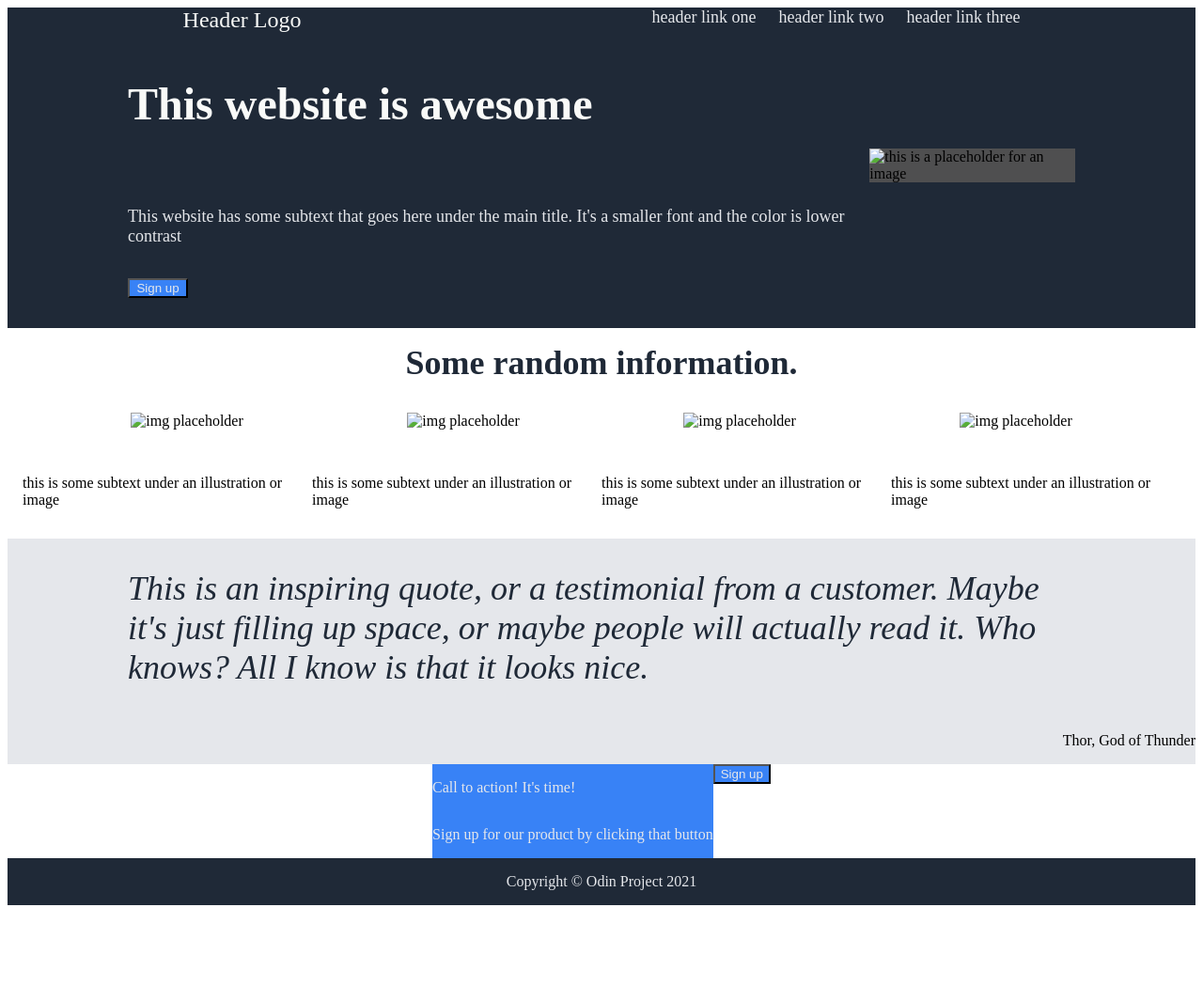
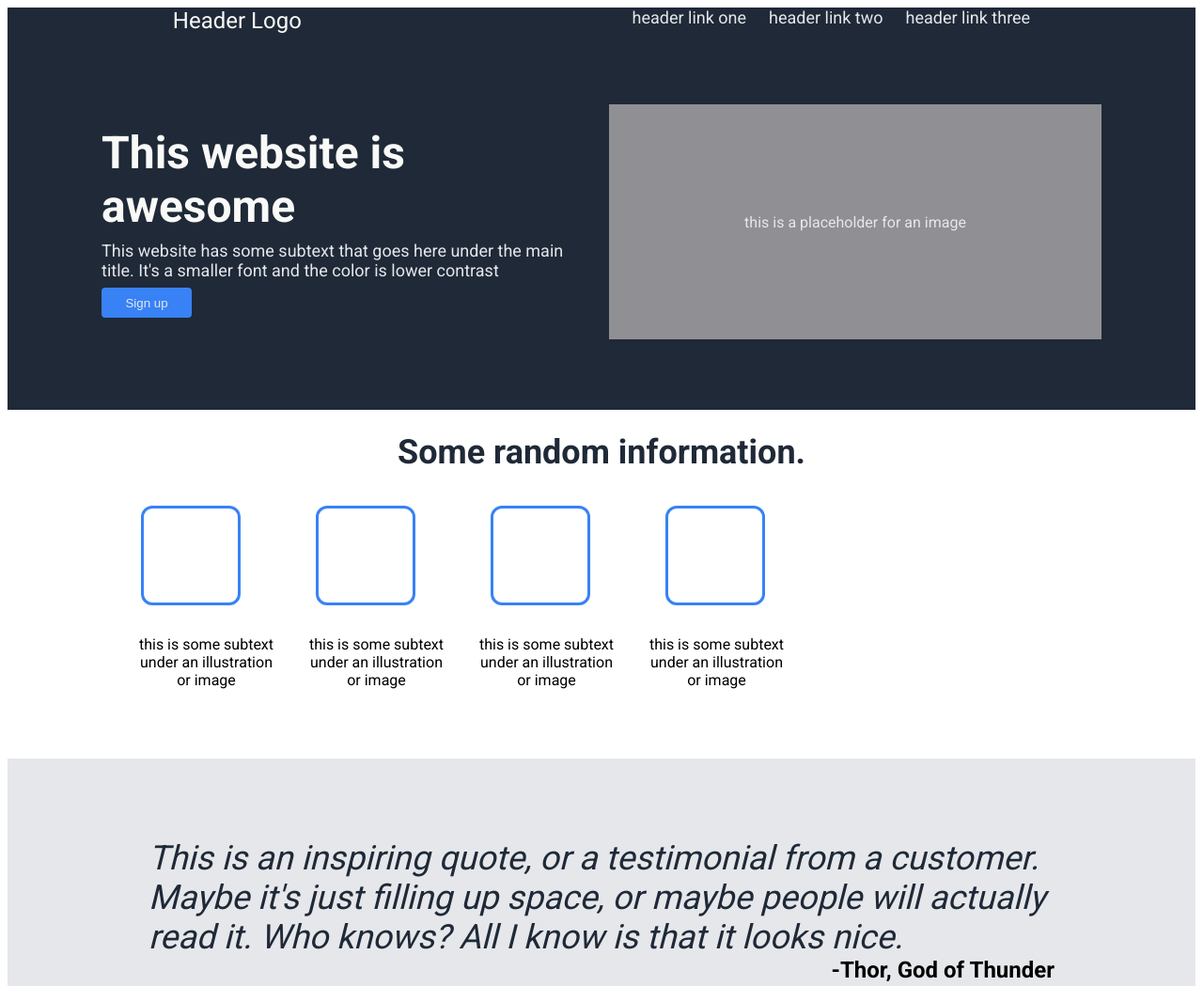
Before and after one commit to justinwmarchant/landing-page, a plain HTML site: page index.html in a window 1280 px wide. Shown: the top 1049 px of the page at 94% size. Before the commit the page ends 971 px from the top, so only its background shows below. Drawn offline with Linux system fonts and the light colour scheme.

Commit message:
update index and css files

```diff
--- a/index.html
+++ b/index.html
@@ -11,7 +11,6 @@
   <div class="hero">
     <div class="header">
        <div class="header-logo">Header Logo</div>
-
       <div class="links">
         <div class="link-one"><a href="google.com">header link one</a></div>
         <div class="link-two"><a href="google.com">header link two</a></div>
@@ -20,13 +19,13 @@
     </div>
     <div class="sub-hero">
       <div class="sub-hero-column">
-        <div class="sub-hero-text"><p>This website is awesome</p></div>
-        <div class="sub-hero-sub-text"><p>This website has some subtext that goes here under
+        <div class="sub-hero-text">This website is awesome</div>
+        <div class="sub-hero-sub-text">This website has some subtext that goes here under
         the main title. It's a smaller font and the color
-        is lower contrast</p></div>
-        <button>Sign up</button>
+        is lower contrast</div>
+        <div class="sub-hero-button"><button>Sign up</button></div>
       </div>
-        <img src="" alt="this is a placeholder for an image">
+      <div class="sub-hero-image">this is a placeholder for an image</div>
     </div>
   </div>
   <div class="top-middle">
@@ -34,10 +33,10 @@
         Some random information.
     </div>
     <div class="images">
-        <img src="" alt="img placeholder">
-        <img src="" alt="img placeholder">
-        <img src="" alt="img placeholder">
-        <img src="" alt="img placeholder">
+        <div></div>
+        <div></div>
+        <div></div>
+        <div></div>
     </div>
     <div class="image-text">
         <p>this is some subtext under an illustration or image</p>
@@ -52,15 +51,17 @@
            people will actually read it. Who knows? All I know is
            that it looks nice.</div>
 
-          <p>Thor, God of Thunder</p>
+          <div class="thor">-Thor, God of Thunder</div>
   </div>
   <div class="bottom">
     <div class="call">
-        <p>Call to action! It's time!</p>
-        <p>Sign up for our product by clicking that button</p>
-    </div>
+        <div class="action-call">
+          <div class="action-call-text">Call to action! It's time!</div>
+          <div>Sign up for our product by clicking that button</div>
+        </div>
     <div class="bottom-button">
         <button>Sign up</button>
+    </div>
     </div>
   </div>
   <div class="footer">
--- a/style.css
+++ b/style.css
@@ -1,6 +1,9 @@
+@import url('https://fonts.googleapis.com/css2?family=Roboto:wght@400;700&display=swap');
+
 body {
    display: flex;
    flex-direction: column;
+   font-family: Roboto, san-serif;
 }
 
 .hero {
@@ -41,22 +44,25 @@ a, .sub-hero-sub-text {
 
 .sub-hero {
    display: flex;
-   justify-content: space-around;
-   margin-left: 128px;
-   margin-right: 128px;
+   margin-left: 100px;
+   margin-right: 100px;
    align-items: center;
-   padding-bottom: 32px;
+   height: 400px;
+   gap: 16px;
 }
 
 .sub-hero button {
-   width: 64px;
+   width: 96px;
+   border: none;
+   height: 32px;
 }
 
 .sub-hero-column {
    display: flex;
    flex-direction: column;
    flex-wrap: wrap;
-   gap: 16px;
+   width: 550px;
+   gap: 8px;
 }
 
 .sub-hero-text {
@@ -64,19 +70,33 @@ a, .sub-hero-sub-text {
    font-weight: 900;
 }
 
+.sub-hero-sub-text {
+   margin-top: 0px;
+}
+
 button, .call {
    background-color: #3882F6;
    color: #E5E7EB;
 }
 
-.sub-hero img {
-   background-color: #4f4f50;
+button {
+   border-radius: 4px;
+}
+
+.sub-hero-image {
+   display: flex;
+   background-color: #8f8f94;
+   width: 550px;
+   height: 250px;
+   color: #E5E7EB;
+   justify-content: center;
+   align-items: center;
 }
 
 .top-middle {
    display: flex;
    flex-direction: column;
-   margin: 16px;
+   margin: 8px;
 }
 
 .middle-text {
@@ -85,20 +105,40 @@ button, .call {
    color: #1F2937;
    display: flex;
    justify-content: center;
+   margin-top: 16px;
 }
 
 .images {
    display: flex;
-   justify-content: space-around;
-   flex-wrap: wrap;
-   margin: 16px;
+   justify-content: center;
+   align-items: center;
+   margin-left: 100px;
+   margin-right: 100px;
+   margin-top: 20px;
    padding: 16px;
-   gap: 8px;
+   gap: 80px;
+   width: 700px;
+}
+
+.images div {
+   display: flex;
+   border-color: #3882F6;
+   width: 100px;
+   height: 100px;
+   border-radius: 12px;
+   border: solid 3px #3882F6;
 }
 
 .image-text{
    display: flex;
    justify-content: center;
+   align-items: center;
+   width: 700px;
+   margin-left: 125px;
+   margin-right: 100px;
+   margin-bottom: 50px;
+   gap: 24px;
+   text-align: center;
 }
 
 .quote {
@@ -109,33 +149,64 @@ button, .call {
 
 .quote-main-text {
    font-size: 36px;
-   font-weight: 100;
    font-style: italic;
    color: #1F2937;
-   margin-left: 128px;
+   margin-left: 150px;
    margin-right: 128px;
-   margin-top: 32px;
-   margin-bottom: 32px;
+   margin-top: 85px;
+   margin-bottom: 0px;
 }
 
-.quote p {
-   align-self: flex-end;
+.thor {
+   display: flex;
+   justify-content: flex-end;
+   align-content: space-between;
+   font-weight: 900;
+   margin-bottom: 80px;
+   margin-right: 150px;
+   font-size: 24px;
 }
 
 .bottom {
    color: #E5E7EB;
    display: flex;
-   justify-content: center;
+   margin-top: 75px;
+   margin-bottom: 75px;
 }
 
 .call {
    display: flex;
-   flex-direction: column;
+   justify-content: space-around;
+   align-items: center;
+   text-align: left;
+   width: 100%;
+   height: 100px;
+}
+
+.action-call-text {
+   font-size: 24px;
+   font-weight: 700;
 }
 
 .footer {
    color: #E5E7EB;
    display: flex;
+   align-items: center;
    justify-content: center;
-   align-items: center;
 }
+
+.bottom-button {
+   display: flex;
+   align-items: flex-end;
+
+}
+
+.bottom button {
+   border-color: #E5E7EB;
+   border-radius: 6px;
+   border: solid 3px;
+   width: 128px;
+   height: 32px;
+   font-size: 18px;
+   font-weight: 700;
+}
```
